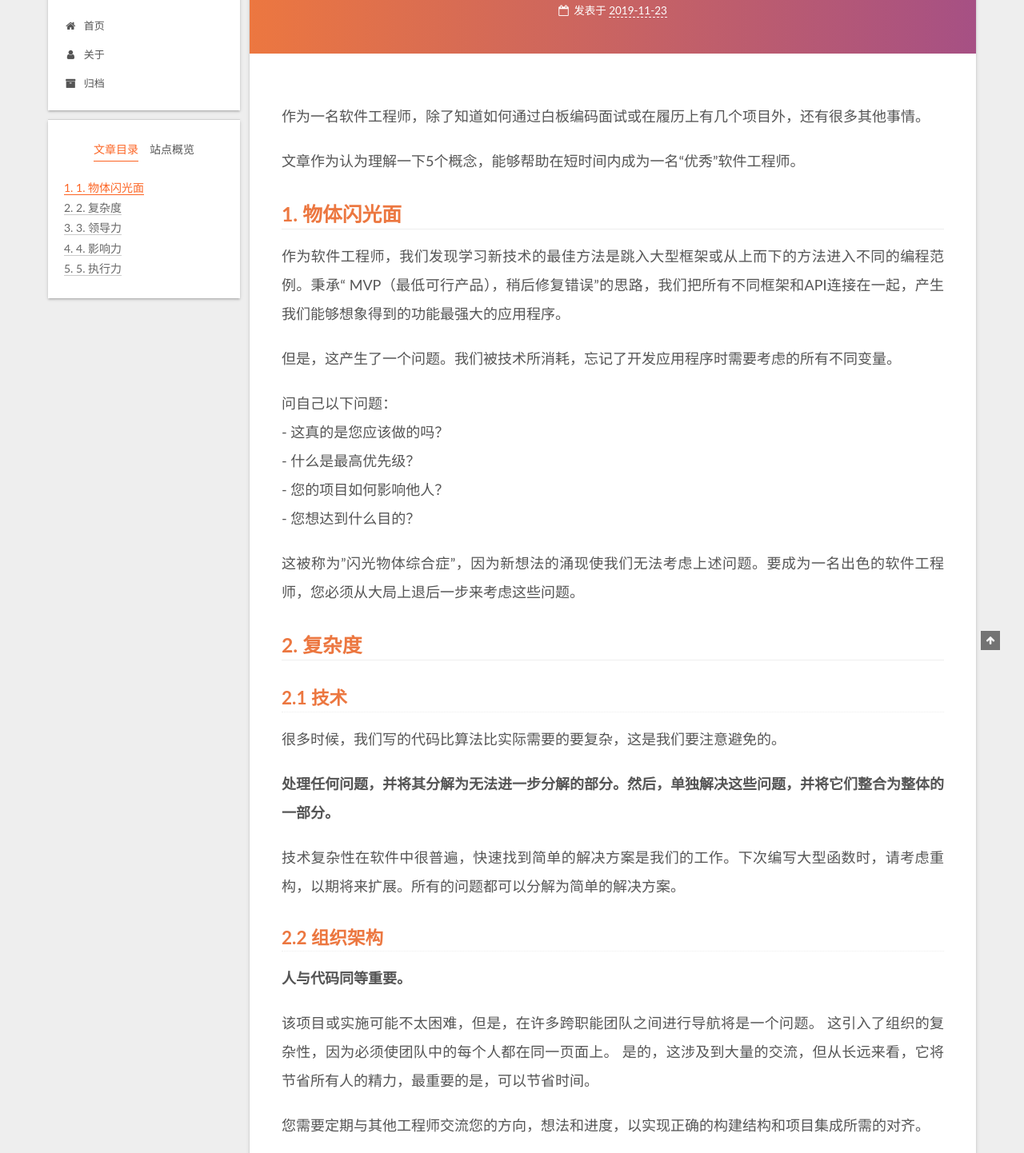
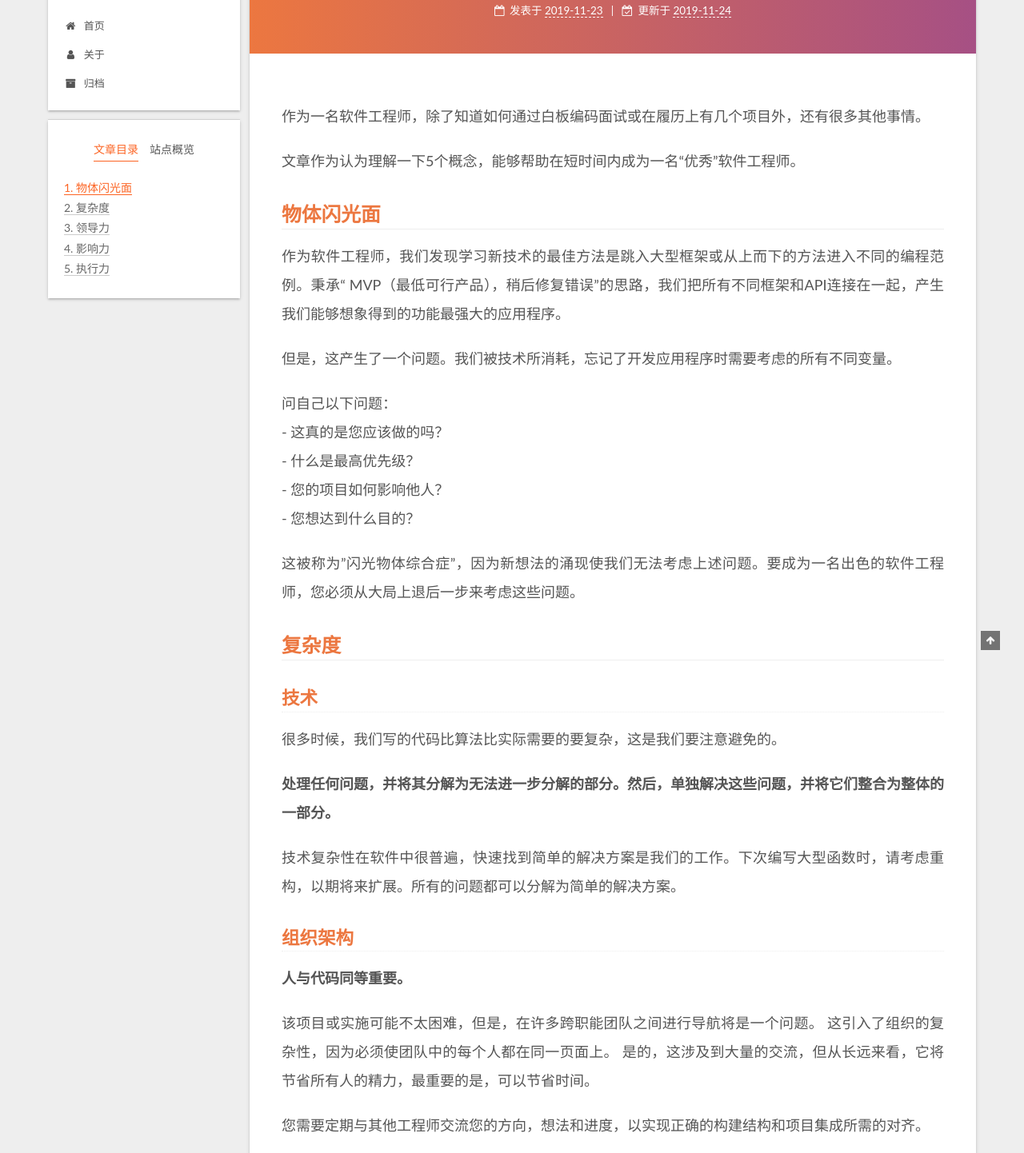
Before and after one commit to jiabinl/jiabinl.github.io, a plain HTML site: page 2019/11/23/what-does-it-take-to-be-a-great-software-engineer/index.html in a window 1280 px wide. Shown: the part 87-1529 px from the top of the page at 80% size. Drawn offline with Linux system fonts and the light colour scheme.

Commit message:
Site updated: 2019-11-24 16:20:47

```diff
--- a/2019/11/23/what-does-it-take-to-be-a-great-software-engineer/index.html
+++ b/2019/11/23/what-does-it-take-to-be-a-great-software-engineer/index.html
@@ -46,16 +46,16 @@
   };
 </script>
 
-  <meta name="description" content="作为一名软件工程师，除了知道如何通过白板编码面试或在履历上有几个项目外，还有很多其他事情。文章作为认为理解一下5个概念，能够帮助在短时间内成为一名“优秀”软件工程师。1. 物体闪光面作为软件工程师，我们发现学习新技术的最佳方法是跳入大型框架或从上而下的方法进入不同的编程范例。秉承“ MVP（最低可行产品），稍后修复错误”的思路，我们把所有不同框架和API连接在一起，产生我们能够想象得到的功能最强大">
+  <meta name="description" content="作为一名软件工程师，除了知道如何通过白板编码面试或在履历上有几个项目外，还有很多其他事情。文章作为认为理解一下5个概念，能够帮助在短时间内成为一名“优秀”软件工程师。物体闪光面作为软件工程师，我们发现学习新技术的最佳方法是跳入大型框架或从上而下的方法进入不同的编程范例。秉承“ MVP（最低可行产品），稍后修复错误”的思路，我们把所有不同框架和API连接在一起，产生我们能够想象得到的功能最强大的应用">
 <meta name="keywords" content="科技">
 <meta property="og:type" content="article">
 <meta property="og:title" content="成为一名出色的软件工程师需要什么？（译文）">
 <meta property="og:url" content="http:&#x2F;&#x2F;yoursite.com&#x2F;2019&#x2F;11&#x2F;23&#x2F;what-does-it-take-to-be-a-great-software-engineer&#x2F;index.html">
 <meta property="og:site_name" content="Jiabin&#39;s Blog">
-<meta property="og:description" content="作为一名软件工程师，除了知道如何通过白板编码面试或在履历上有几个项目外，还有很多其他事情。文章作为认为理解一下5个概念，能够帮助在短时间内成为一名“优秀”软件工程师。1. 物体闪光面作为软件工程师，我们发现学习新技术的最佳方法是跳入大型框架或从上而下的方法进入不同的编程范例。秉承“ MVP（最低可行产品），稍后修复错误”的思路，我们把所有不同框架和API连接在一起，产生我们能够想象得到的功能最强大">
+<meta property="og:description" content="作为一名软件工程师，除了知道如何通过白板编码面试或在履历上有几个项目外，还有很多其他事情。文章作为认为理解一下5个概念，能够帮助在短时间内成为一名“优秀”软件工程师。物体闪光面作为软件工程师，我们发现学习新技术的最佳方法是跳入大型框架或从上而下的方法进入不同的编程范例。秉承“ MVP（最低可行产品），稍后修复错误”的思路，我们把所有不同框架和API连接在一起，产生我们能够想象得到的功能最强大的应用">
 <meta property="og:locale" content="zh-CN">
 <meta property="og:image" content="http:&#x2F;&#x2F;yoursite.com&#x2F;2019&#x2F;11&#x2F;23&#x2F;what-does-it-take-to-be-a-great-software-engineer&#x2F;boads.jpeg">
-<meta property="og:updated_time" content="2019-11-23T15:47:33.627Z">
+<meta property="og:updated_time" content="2019-11-24T08:16:08.159Z">
 <meta name="twitter:card" content="summary">
 <meta name="twitter:image" content="http:&#x2F;&#x2F;yoursite.com&#x2F;2019&#x2F;11&#x2F;23&#x2F;what-does-it-take-to-be-a-great-software-engineer&#x2F;boads.jpeg">
 
@@ -200,9 +200,15 @@
               </span>
               <span class="post-meta-item-text">发表于</span>
 
-
-              <time title="创建时间：2019-11-23 21:09:56 / 修改时间：23:47:33" itemprop="dateCreated datePublished" datetime="2019-11-23T21:09:56+08:00">2019-11-23</time>
+              <time title="创建时间：2019-11-23 21:09:56" itemprop="dateCreated datePublished" datetime="2019-11-23T21:09:56+08:00">2019-11-23</time>
             </span>
+              <span class="post-meta-item">
+                <span class="post-meta-item-icon">
+                  <i class="fa fa-calendar-check-o"></i>
+                </span>
+                <span class="post-meta-item-text">更新于</span>
+                <time title="修改时间：2019-11-24 16:16:08" itemprop="dateModified" datetime="2019-11-24T16:16:08+08:00">2019-11-24</time>
+              </span>
 
 
 
@@ -215,31 +221,31 @@
     <div class="post-body" itemprop="articleBody">
 
 
-        <p>作为一名软件工程师，除了知道如何通过白板编码面试或在履历上有几个项目外，还有很多其他事情。</p><p>文章作为认为理解一下5个概念，能够帮助在短时间内成为一名“优秀”软件工程师。</p><h2 id="1-物体闪光面"><a href="#1-物体闪光面" class="headerlink" title="1. 物体闪光面"></a>1. 物体闪光面</h2><p>作为软件工程师，我们发现学习新技术的最佳方法是跳入大型框架或从上而下的方法进入不同的编程范例。秉承“ MVP（最低可行产品），稍后修复错误”的思路，我们把所有不同框架和API连接在一起，产生我们能够想象得到的功能最强大的应用程序。</p><a id="more"></a>
+        <p>作为一名软件工程师，除了知道如何通过白板编码面试或在履历上有几个项目外，还有很多其他事情。</p><p>文章作为认为理解一下5个概念，能够帮助在短时间内成为一名“优秀”软件工程师。</p><h2 id="物体闪光面"><a href="#物体闪光面" class="headerlink" title="物体闪光面"></a>物体闪光面</h2><p>作为软件工程师，我们发现学习新技术的最佳方法是跳入大型框架或从上而下的方法进入不同的编程范例。秉承“ MVP（最低可行产品），稍后修复错误”的思路，我们把所有不同框架和API连接在一起，产生我们能够想象得到的功能最强大的应用程序。</p><a id="more"></a>
 
 
 <p>但是，这产生了一个问题。我们被技术所消耗，忘记了开发应用程序时需要考虑的所有不同变量。</p>
 <p>问自己以下问题：<br>    - 这真的是您应该做的吗？<br>    - 什么是最高优先级？<br>    - 您的项目如何影响他人？<br>    - 您想达到什么目的？</p>
 <p>这被称为”闪光物体综合症”，因为新想法的涌现使我们无法考虑上述问题。要成为一名出色的软件工程师，您必须从大局上退后一步来考虑这些问题。</p>
-<h2 id="2-复杂度"><a href="#2-复杂度" class="headerlink" title="2. 复杂度"></a>2. 复杂度</h2><h3 id="2-1-技术"><a href="#2-1-技术" class="headerlink" title="2.1 技术"></a>2.1 技术</h3><p>很多时候，我们写的代码比算法比实际需要的要复杂，这是我们要注意避免的。</p>
+<h2 id="复杂度"><a href="#复杂度" class="headerlink" title="复杂度"></a>复杂度</h2><h3 id="技术"><a href="#技术" class="headerlink" title="技术"></a>技术</h3><p>很多时候，我们写的代码比算法比实际需要的要复杂，这是我们要注意避免的。</p>
 <p><strong>处理任何问题，并将其分解为无法进一步分解的部分。然后，单独解决这些问题，并将它们整合为整体的一部分。</strong></p>
 <p>技术复杂性在软件中很普遍，快速找到简单的解决方案是我们的工作。下次编写大型函数时，请考虑重构，以期将来扩展。所有的问题都可以分解为简单的解决方案。</p>
-<h3 id="2-2-组织架构"><a href="#2-2-组织架构" class="headerlink" title="2.2 组织架构"></a>2.2 组织架构</h3><p><strong>人与代码同等重要。</strong></p>
+<h3 id="组织架构"><a href="#组织架构" class="headerlink" title="组织架构"></a>组织架构</h3><p><strong>人与代码同等重要。</strong></p>
 <p> 该项目或实施可能不太困难，但是，在许多跨职能团队之间进行导航将是一个问题。 这引入了组织的复杂性，因为必须使团队中的每个人都在同一页面上。 是的，这涉及到大量的交流，但从长远来看，它将节省所有人的精力，最重要的是，可以节省时间。</p>
 <p>您需要定期与其他工程师交流您的方向，想法和进度，以实现正确的构建结构和项目集成所需的对齐。 </p>
 <p>最后，请记住以协作，建设性的方式进行此操作。 除了坐在电脑旁简单地编写代码，你还需要做更多的其他事情。 您需要成为一个促进者。</p>
-<h3 id="2-3-模糊问题"><a href="#2-3-模糊问题" class="headerlink" title="2.3 模糊问题"></a>2.3 模糊问题</h3><p>很多时候，人们不知道该怎么办。问题和解决方案可能还不清楚。 这个想法可能已经进行了数周或数月，几乎没有牵引力。 它甚至不需要很复杂。 这是模棱两可造成的问题。</p>
+<h3 id="模糊问题"><a href="#模糊问题" class="headerlink" title="模糊问题"></a>模糊问题</h3><p>很多时候，人们不知道该怎么办。问题和解决方案可能还不清楚。 这个想法可能已经进行了数周或数月，几乎没有牵引力。 它甚至不需要很复杂。 这是模棱两可造成的问题。</p>
 <p>为了解决这个问题，您需要积极主动。 写需求分析相关的文档、创建原型、 召集一些会议，帮助推动项目前进，帮助巩固和制定路线图，以实现项目集成。 关键是要采取行动：测试，分析，评估和创建。</p>
 <p><img src="boads.jpeg" alt></p>
-<h2 id="3-领导力"><a href="#3-领导力" class="headerlink" title="3. 领导力"></a>3. 领导力</h2><p>大多数人都对领导力理解有误区，认为这只是在告诉别人该做什么，控制别人，假装你有信心，等等。</p>
+<h2 id="领导力"><a href="#领导力" class="headerlink" title="领导力"></a>领导力</h2><p>大多数人都对领导力理解有误区，认为这只是在告诉别人该做什么，控制别人，假装你有信心，等等。</p>
 <p><strong>领导力与主动性有关。</strong></p>
 <p>主动性很难，主动性是指采取行动的态度。您可以将一群精明的程序员聚集在一个房间里，执行一些模棱两可的任务，然后发现什么也做不了。这主要是由于缺少某人担任领导职务。成为那个人，推动项目完成，推进，制定会议，创建路线图，并包容周围的人。</p>
 <p>这样做的目的是找出可以为每个相关人员创造机会和潜在晋升的问题。一个好的领导者会发现这些机会，并将使所有人参与其中以解决问题。</p>
-<h2 id="4-影响力"><a href="#4-影响力" class="headerlink" title="4. 影响力"></a>4. 影响力</h2><p>影响力不仅仅是您投入项目的精力或时间。这与项目的结果有关，比如增加Web应用的用户数量，为公司创造更多收入或结束项目之类的事情。</p>
+<h2 id="影响力"><a href="#影响力" class="headerlink" title="影响力"></a>影响力</h2><p>影响力不仅仅是您投入项目的精力或时间。这与项目的结果有关，比如增加Web应用的用户数量，为公司创造更多收入或结束项目之类的事情。</p>
 <p>您可能需要克服无聊的事情，例如清除障碍，处理歧义，与人交谈和采取主动行动。它可能是枯燥的，但最终会带来更多收益。</p>
 <p>大多数程序员都在不断创造事物，也许是为了学习一种新的框架或语言，而不考虑结果。例如，假设您要将代码库从Java转换为Scala。好的，太好了。有什么影响？除了满足您学习新技术的愿望之外，它对任何人都无济于事。</p>
 <p>这就是为什么您必须关注事物的业务方面的原因。出色的软件工程师能够做到这一点，摆脱自己的欲望，考虑您的情况，手头的任务以及您的行动如何为您的团队带来最大的收益。</p>
-<h2 id="5-执行力"><a href="#5-执行力" class="headerlink" title="5. 执行力"></a>5. 执行力</h2><p>要成为一名优秀的程序员，您必须每天执行前面提到的概念。</p>
+<h2 id="执行力"><a href="#执行力" class="headerlink" title="执行力"></a>执行力</h2><p>要成为一名优秀的程序员，您必须每天执行前面提到的概念。</p>
 <p> <strong>避免物理闪光综合征， 以非复杂的方式处理复杂性， 成为领导者，并专注于项目的影响。</strong></p>
 <p> 如果您坐在那里，并觉得自己没有得到充分利用，那么您需要浏览这些要点。 您可以处理技术复杂性吗？ 也许您需要处理组织的复杂性。 找出公司中存在的问题，有远见，并使其产生影响。</p>
 <p>——<br>原文：<a href="https://medium.com/@noahdbgarner/what-does-it-take-to-be-a-great-software-engineer-27c4d3cf3107" target="_blank" rel="noopener">What does it take to be a great software engineer?
@@ -306,7 +312,7 @@
 
       <!--noindex-->
       <div class="post-toc-wrap sidebar-panel">
-          <div class="post-toc motion-element"><ol class="nav"><li class="nav-item nav-level-2"><a class="nav-link" href="#1-物体闪光面"><span class="nav-number">1.</span> <span class="nav-text">1. 物体闪光面</span></a></li><li class="nav-item nav-level-2"><a class="nav-link" href="#2-复杂度"><span class="nav-number">2.</span> <span class="nav-text">2. 复杂度</span></a><ol class="nav-child"><li class="nav-item nav-level-3"><a class="nav-link" href="#2-1-技术"><span class="nav-number">2.1.</span> <span class="nav-text">2.1 技术</span></a></li><li class="nav-item nav-level-3"><a class="nav-link" href="#2-2-组织架构"><span class="nav-number">2.2.</span> <span class="nav-text">2.2 组织架构</span></a></li><li class="nav-item nav-level-3"><a class="nav-link" href="#2-3-模糊问题"><span class="nav-number">2.3.</span> <span class="nav-text">2.3 模糊问题</span></a></li></ol></li><li class="nav-item nav-level-2"><a class="nav-link" href="#3-领导力"><span class="nav-number">3.</span> <span class="nav-text">3. 领导力</span></a></li><li class="nav-item nav-level-2"><a class="nav-link" href="#4-影响力"><span class="nav-number">4.</span> <span class="nav-text">4. 影响力</span></a></li><li class="nav-item nav-level-2"><a class="nav-link" href="#5-执行力"><span class="nav-number">5.</span> <span class="nav-text">5. 执行力</span></a></li></ol></div>
+          <div class="post-toc motion-element"><ol class="nav"><li class="nav-item nav-level-2"><a class="nav-link" href="#物体闪光面"><span class="nav-number">1.</span> <span class="nav-text">物体闪光面</span></a></li><li class="nav-item nav-level-2"><a class="nav-link" href="#复杂度"><span class="nav-number">2.</span> <span class="nav-text">复杂度</span></a><ol class="nav-child"><li class="nav-item nav-level-3"><a class="nav-link" href="#技术"><span class="nav-number">2.1.</span> <span class="nav-text">技术</span></a></li><li class="nav-item nav-level-3"><a class="nav-link" href="#组织架构"><span class="nav-number">2.2.</span> <span class="nav-text">组织架构</span></a></li><li class="nav-item nav-level-3"><a class="nav-link" href="#模糊问题"><span class="nav-number">2.3.</span> <span class="nav-text">模糊问题</span></a></li></ol></li><li class="nav-item nav-level-2"><a class="nav-link" href="#领导力"><span class="nav-number">3.</span> <span class="nav-text">领导力</span></a></li><li class="nav-item nav-level-2"><a class="nav-link" href="#影响力"><span class="nav-number">4.</span> <span class="nav-text">影响力</span></a></li><li class="nav-item nav-level-2"><a class="nav-link" href="#执行力"><span class="nav-number">5.</span> <span class="nav-text">执行力</span></a></li></ol></div>
       </div>
       <!--/noindex-->
 
--- a/css/main.css
+++ b/css/main.css
@@ -1150,7 +1150,7 @@ pre .javascript .function {
 }
 .links-of-author a::before,
 .links-of-author span.exturl::before {
-  background: #ff4b12;
+  background: #4de482;
   border-radius: 50%;
   content: ' ';
   display: inline-block;
```
Also changed, not shown: index.html (+9 -3 lines).
